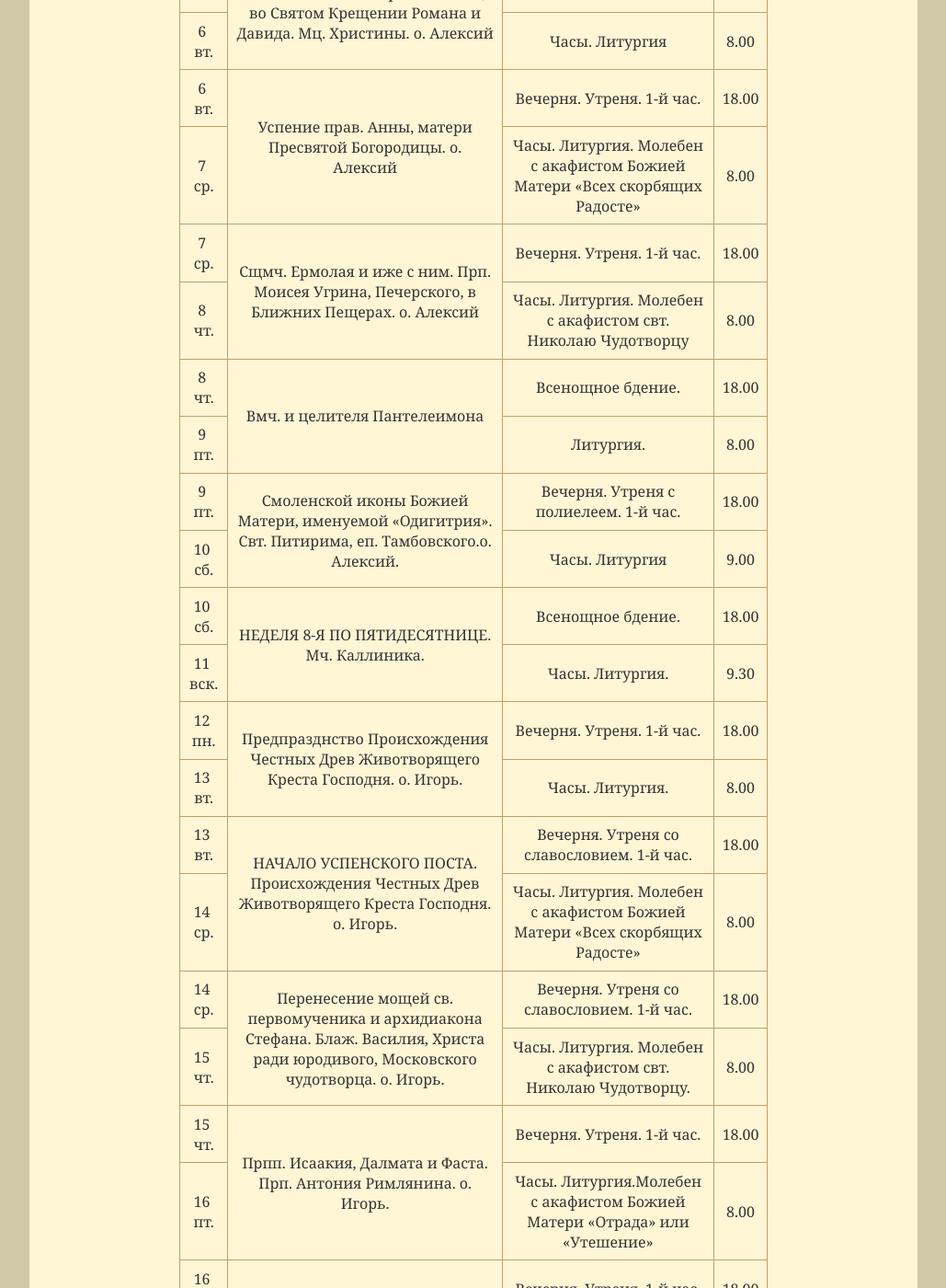
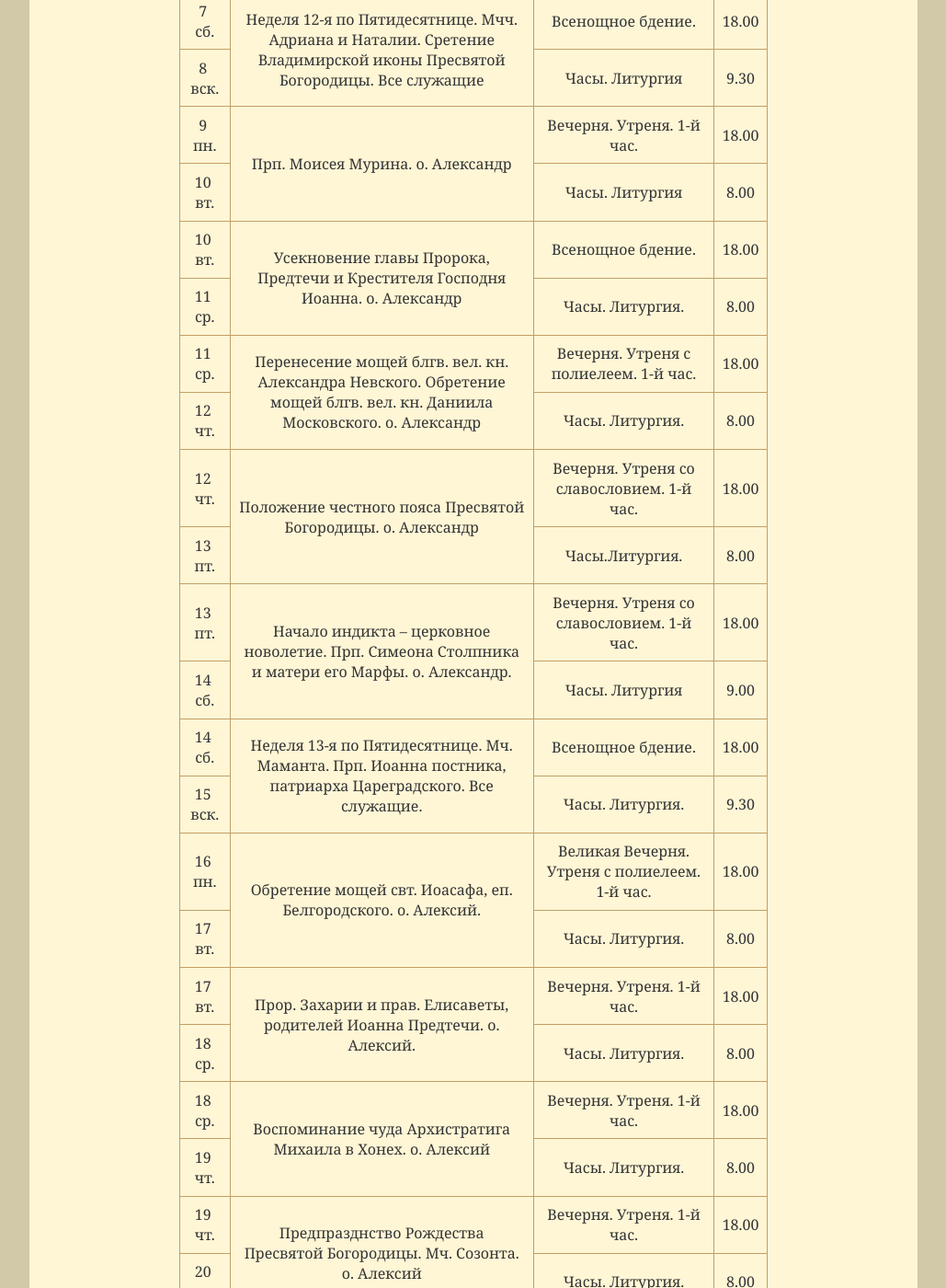
Before and after one commit to hramotradnoe/hramotradnoe.github.io, a Jekyll site: the page built from schedule/index.html, in a window 1280 px wide and 1400 px high, scrolled down 1079 px. Shown: the whole window at 92% size, without its empty margins (125-1154 px from the left). Built offline with Jekyll 4.4.1, drawn with Linux system fonts in a browser that asks for light colours; some of the changed text lies outside the part shown.

Commit message:
Update schedule.yml

```diff
--- a/_data/schedule.yml
+++ b/_data/schedule.yml
@@ -1,247 +1,211 @@
-period: Август 2019
-link: "https://docs.google.com/document/d/1aOl45NAOX2dWmtXuV4kqjdoE8w7YshkcBZo3Uer6uJ4/edit?usp=sharing"
+period: Сентябрь 2019
+link: "https://docs.google.com/document/d/1RKF7XSSm107b608HOYwbI34zX4qTqJGuyOcP-bhQ5kU/edit"
 timetable:
- - description : "Обретение мощей преподобного Серафима Саровского. о. Александр"
+ - description : "Попразднство Успения Пресвятой Богородицы. Ап. От 70-ти Фаддея. Мц. Вассы. о. Николай"
    services    :
-      - day   : 31&nbsp; ср.
+      - day   : 2&nbsp; пн.
         time  : '18.00'
-        title : "Великая вечерня. Утреня с полиелеем. 1-й час."
-      - day   : 1&nbsp; чт.
+        title : "Вечерня. Утреня. 1-й час."
+      - day   : 3&nbsp; вт.
         time  : '8.00'
-        title : "Часы. Литургия. Молебен с акафистом свт. Николаю Чудотворцу"
- - description : "Пророка Илии. о. Александр"
+        title : "Часы. Литургия"
+ - description : "Попразднство Успения Пресвятой Богородицы. Мч. Агафоника и иже с ним. Мч. Луппа. о. Николай"
    services    :
-      - day   : 1&nbsp; чт.
+      - day   : 3&nbsp; вт.
         time  : '18.00'
-        title : "Великая вечерня. Утреня с полиелеем. 1-й час."
-      - day   : 2&nbsp; пт.
+        title : "Вечерня. Утреня. 1-й час."
+      - day   : 4&nbsp; ср.
         time  : '8.00'
-        title : "Часы. Литургия. Молебен с акафистом Божией Матери «Отрада» или «Утешение»"
- - description : "Блгв. кн. Анны Кашинской. о. Александр"
+        title : "Часы. Литургия."
+ - description : "Отдание праздника  Успения Пресвятой Богородицы. о. Николай"
    services    :
-      - day   : 2&nbsp; пт.
+      - day   : 4&nbsp; ср.
         time  : '18.00'
-        title : "Вечерня. Утреня  с полиелеем. 1-й час."
-      - day   : 3&nbsp; сб.
+        title : "Вечерня. Утреня со славословием. 1-й час."
+      - day   : 5&nbsp; чт.
+        time  : '8.00'
+        title : "Часы. Литургия."
+ - description : "Перенесение мощей свт. Петра, митр. Киевского, Московского и всея Руси, чудотворца. Сщмч. Евтиха. о. Николай"
+   services    :
+      - day   : 5&nbsp; чт.
+        time  : '18.00'
+        title : "Вечерня. Утреня. 1-й час."
+      - day   : 6&nbsp; пт.
+        time  : '8.00'
+        title : "Часы. Литургия."
+ - description : "Перенесение мощей ап. Варфоломея. о. Николай"
+   services    :
+      - day   : 6&nbsp; пт.
+        time  : '18.00'
+        title : "Вечерня. Утреня. 1-й час."
+      - day   : 7&nbsp; сб.
         time  : '9.00'
         title : "Часы. Литургия"
-      - day   : 3&nbsp; сб.
-        time  : '16.30'
-        title : "Молебен с акафистом вмч. Пантелеимону"
- - description : "НЕДЕЛЯ 7-Я ПО ПЯТИДЕСЯТНИЦЕ. Мироносицы Марии Магдалины."
+ - description : "Неделя 12-я по Пятидесятнице. Мчч. Адриана и Наталии. Сретение Владимирской иконы Пресвятой Богородицы. Все служащие"
    services    :
-      - day   : 3&nbsp; сб.
+      - day   : 7&nbsp; сб.
         time  : '18.00'
         title : "Всенощное бдение."
-      - day   : 4&nbsp; вск.
+      - day   : 8&nbsp; вск.
         time  : '9.30'
         title : "Часы. Литургия"
- - description : "Мчч. Блгвв. кнн. Бориса и Глеба, во Святом Крещении Романа и Давида. Мц. Христины. о. Алексий"
+ - description : "Прп. Моисея Мурина. о. Александр"
    services    :
-      - day   : 5&nbsp; пн.
+      - day   : 9&nbsp; пн.
         time  : '18.00'
-        title : "Вечерня. Утреня  со славословием. 1-й час."
-      - day   : 6&nbsp; вт.
+        title : "Вечерня. Утреня. 1-й час."
+      - day   : 10&nbsp; вт.
         time  : '8.00'
         title : "Часы. Литургия"
- - description : "Успение прав. Анны, матери Пресвятой Богородицы. о. Алексий"
+ - description : "Усекновение главы Пророка, Предтечи и Крестителя Господня Иоанна. о. Александр"
    services    :
-      - day   : 6&nbsp; вт.
+      - day   : 10&nbsp; вт.
+        time  : '18.00'
+        title : "Всенощное бдение."
+      - day   : 11&nbsp; ср.
+        time  : '8.00'
+        title : "Часы. Литургия."
+ - description : "Перенесение мощей блгв. вел. кн. Александра Невского. Обретение мощей блгв. вел. кн. Даниила Московского. о. Александр"
+   services    :
+      - day   : 11&nbsp; ср.
+        time  : '18.00'
+        title : "Вечерня. Утреня с полиелеем. 1-й час."
+      - day   : 12&nbsp; чт.
+        time  : '8.00'
+        title : "Часы. Литургия."
+ - description : "Положение честного пояса Пресвятой Богородицы. о. Александр"
+   services    :
+      - day   : 12&nbsp; чт.
+        time  : '18.00'
+        title : "Вечерня. Утреня со славословием. 1-й час."
+      - day   : 13&nbsp; пт.
+        time  : '8.00'
+        title : "Часы.Литургия."
+ - description : "Начало индикта – церковное новолетие. Прп. Симеона Столпника и матери его Марфы. о. Александр."
+   services    :
+      - day   : 13&nbsp; пт.
+        time  : '18.00'
+        title : "Вечерня. Утреня со славословием. 1-й час."
+      - day   : 14&nbsp; сб.
+        time  : '9.00'
+        title : "Часы. Литургия"
+ - description : "Неделя 13-я по Пятидесятнице. Мч. Маманта. Прп. Иоанна постника, патриарха Цареградского. Все служащие."
+   services    :
+      - day   : 14&nbsp; сб.
+        time  : '18.00'
+        title : "Всенощное бдение."
+      - day   : 15&nbsp; вск.
+        time  : '9.30'
+        title : "Часы. Литургия."
+ - description : "Обретение мощей свт. Иоасафа, еп. Белгородского.  о. Алексий."
+   services    :
+      - day   : 16&nbsp; пн.
+        time  : '18.00'
+        title : "Великая Вечерня. Утреня с полиелеем. 1-й час."
+      - day   : 17&nbsp; вт.
+        time  : '8.00'
+        title : "Часы. Литургия."
+ - description : "Прор. Захарии и прав. Елисаветы, родителей Иоанна Предтечи.  о. Алексий."
+   services    :
+      - day   : 17&nbsp; вт.
         time  : '18.00'
         title : "Вечерня. Утреня. 1-й час."
-      - day   : 7&nbsp; ср.
+      - day   : 18&nbsp; ср.
         time  : '8.00'
-        title : "Часы. Литургия. Молебен с акафистом Божией Матери «Всех скорбящих Радосте»"
- - description : "Сщмч. Ермолая и иже с ним. Прп. Моисея Угрина, Печерского, в Ближних Пещерах. о. Алексий"
+        title : "Часы. Литургия."
+ - description : "Воспоминание чуда Архистратига Михаила в Хонех. о. Алексий"
    services    :
-      - day   : 7&nbsp; ср.
+      - day   : 18&nbsp; ср.
         time  : '18.00'
         title : "Вечерня. Утреня. 1-й час."
-      - day   : 8&nbsp; чт.
+      - day   : 19&nbsp; чт.
         time  : '8.00'
-        title : "Часы. Литургия. Молебен с акафистом свт. Николаю Чудотворцу"
- - description : "Вмч. и целителя Пантелеимона"
+        title : "Часы. Литургия."
+ - description : "Предпразднство Рождества Пресвятой Богородицы. Мч. Созонта.  о. Алексий"
    services    :
-      - day   : 8&nbsp; чт.
+      - day   : 19&nbsp; чт.
+        time  : '18.00'
+        title : "Вечерня. Утреня. 1-й час."
+      - day   : 20&nbsp; пт.
+        time  : '8.00'
+        title : "Часы. Литургия."
+ - description : "РОЖДЕСТВО ПРЕСВЯТОЙ БОГОРОДИЦЫ."
+   services    :
+      - day   : 20&nbsp; пт.
         time  : '18.00'
         title : "Всенощное бдение."
-      - day   : 9&nbsp; пт.
-        time  : '8.00'
-        title : "Литургия."
- - description : "Смоленской иконы Божией Матери, именуемой «Одигитрия». Свт. Питирима, еп. Тамбовского.о. Алексий."
-   services    :
-      - day   : 9&nbsp; пт.
-        time  : '18.00'
-        title : "Вечерня.  Утреня с полиелеем. 1-й час."
-      - day   : 10&nbsp; сб.
+      - day   : 21&nbsp; сб.
         time  : '9.00'
         title : "Часы. Литургия"
- - description : "НЕДЕЛЯ 8-Я ПО ПЯТИДЕСЯТНИЦЕ. Мч. Каллиника."
+ - description : "Неделя 14-я по Пятидесятнице, Пред Воздвижением, Праведных Богоотец Иоакима и Анны."
    services    :
-      - day   : 10&nbsp; сб.
+      - day   : 21&nbsp; сб.
         time  : '18.00'
         title : "Всенощное бдение."
-      - day   : 11&nbsp; вск.
+      - day   : 22&nbsp; вск.
         time  : '9.30'
+        title : "Часы. Литургия"
+ - description : "Прп. Силуана Афонского. о. Николай"
+   services    :
+      - day   : 23&nbsp; пн.
+        time  : '18.00'
+        title : "Вечерня. Утреня с полиелеем. 1-й час."
+      - day   : 24&nbsp; вт.
+        time  : '8.00'
+        title : "Часы. Литургия"
+ - description : "Отдание праздника Рождества Пресвятой Богородицы. о. Николай"
+   services    :
+      - day   : 24&nbsp; вт.
+        time  : '18.00'
+        title : "Вечерня.Утреня со славословием. 1-й час"
+      - day   : 25&nbsp; ср.
+        time  : '8.00'
+        title : "Часы. Литургия"
+ - description : "Предпразднство Воздвижения Честного и Животворящего Креста Господня. о. Николай"
+   services    :
+      - day   : 25&nbsp; ср.
+        time  : '18.00'
+        title : "Вечерня. Утреня. 1-й час"
+      - day   : 26&nbsp; чт.
+        time  : '8.00'
         title : "Часы. Литургия."
- - description : "Предпразднство Происхождения Честных Древ Животворящего Креста Господня. о. Игорь."
+ - description : "Всемирное Воздвижение Честного и Животворящего Креста Господня. о. Николай"
    services    :
-      - day   : 12&nbsp; пн.
+      - day   : 26&nbsp; чт.
+        time  : '18.00'
+        title : "Всенощное бдение."
+      - day   : 27&nbsp; пт.
+        time  : '8.00'
+        title : "Часы. Литургия."
+ - description : "Попразднство Воздвижения Креста. Вмч. Никиты. о. Николай."
+   services    :
+      - day   : 27&nbsp; пт.
+        time  : '18.00'
+        title : " Вечерня. Утреня. 1-й час."
+      - day   : 28&nbsp; сб.
+        time  : '8.00'
+        title : "Часы. Литургия."
+ - description : "Неделя 15-я по Пятидесятнице, Вмц. Евфимии всехвальной."
+   services    :
+      - day   : 28&nbsp; сб.
+        time  : '18.00'
+        title : "Всенощное бдение."
+      - day   : 29&nbsp; вск.
+        time  : '9.30'
+        title : "Часы. Литургия"
+ - description : "Мцц. Веры, Надежды, Любови и матери их Софии. о. Александр"
+   services    :
+      - day   : 29&nbsp; вск.
+        time  : '18.00'
+        title : "Вечерня. Утреня с полиелеем. 1-й час"
+      - day   : 30&nbsp; пн.
+        time  : '8.00'
+        title : "Часы. Литургия"
+ - description : "Прп. Евмения, епископа Гортинского. о. Александр"
+   services    :
+      - day   : 30&nbsp; пн.
         time  : '18.00'
         title : "Вечерня. Утреня. 1-й час."
-      - day   : 13&nbsp; вт.
+      - day   : 1&nbsp; вт.
         time  : '8.00'
         title : "Часы. Литургия."
- - description : "НАЧАЛО УСПЕНСКОГО ПОСТА. Происхождения Честных Древ Животворящего Креста Господня. о. Игорь."
-   services    :
-      - day   : 13&nbsp; вт.
-        time  : '18.00'
-        title : "Вечерня. Утреня  со славословием. 1-й час."
-      - day   : 14&nbsp; ср.
-        time  : '8.00'
-        title : "Часы. Литургия. Молебен с акафистом Божией Матери «Всех скорбящих Радосте»"
- - description : "Перенесение мощей св. первомученика и архидиакона Стефана. Блаж. Василия, Христа ради юродивого, Московского чудотворца. о. Игорь."
-   services    :
-      - day   : 14&nbsp; ср.
-        time  : '18.00'
-        title : "Вечерня. Утреня  со славословием. 1-й час."
-      - day   : 15&nbsp; чт.
-        time  : '8.00'
-        title : "Часы. Литургия. Молебен с акафистом свт. Николаю Чудотворцу."
- - description : "Прпп. Исаакия, Далмата и Фаста. Прп. Антония Римлянина. о. Игорь."
-   services    :
-      - day   : 15&nbsp; чт.
-        time  : '18.00'
-        title : " Вечерня. Утреня. 1-й час."
-      - day   : 16&nbsp; пт.
-        time  : '8.00'
-        title : "Часы. Литургия.Молебен с акафистом Божией Матери «Отрада» или «Утешение»"
- - description : "Свв. семи отроков, иже во Ефесе. о. Игорь."
-   services    :
-      - day   : 16&nbsp; пт.
-        time  : '18.00'
-        title : "Вечерня. Утреня. 1-й час."
-      - day   : 17&nbsp; сб.
-        time  : '9.00'
-        title : "Часы. Литургия"
-      - day   : 17&nbsp; сб.
-        time  : '16.30'
-        title : "Молебен с акафистом вмч. Пантелеимону"
- - description : "НЕДЕЛЯ 9-Я ПО ПЯТИДЕСЯТНИЦЕ. Предпразднство Преображения Господня."
-   services    :
-      - day   : 17&nbsp; сб.
-        time  : '18.00'
-        title : "Всенощное бдение."
-      - day   : 18&nbsp; вск.
-        time  : '9.30'
-        title : "Часы. Литургия"
- - description : "ПРЕОБРАЖЕНИЕ ГОСПОДА И БОГА И СПАСА НАШЕГО ИИСУСА ХРИСТА."
-   services    :
-      - day   : 18&nbsp; вск.
-        time  : '18.00'
-        title : "Всенощное бдение."
-      - day   : 19&nbsp; пн.
-        time  : '8.00'
-        title : "Часы. Литургия"
- - description : "Обретение мощей свт. Митрофана, еп. Воронежского. о. Александр"
-   services    :
-      - day   : 19&nbsp; пн.
-        time  : '18.00'
-        title : "Вечерня.Утреня с полиелеем. 1-й час"
-      - day   : 20&nbsp; вт.
-        time  : '8.00'
-        title : "Часы. Литургия"
- - description : "Попразднство Преображения Господня. Свт. Емилиана исп., еп. Кизического. Перенесение мощей прпп. Зосимы и Савватия Соловецких о. Александр."
-   services    :
-      - day   : 20&nbsp; вт.
-        time  : '18.00'
-        title : "Вечерня. Утреня со славословием. 1-й час"
-      - day   : 21&nbsp; ср.
-        time  : '8.00'
-        title : "Часы. Литургия. Молебен с акафистом Божией Матери «Всех скорбящих Радосте»"
- - description : "Попразднство Преображения Господня. Ап. Матфия. о. Александр."
-   services    :
-      - day   : 21&nbsp; ср.
-        time  : '18.00'
-        title : "Вечерня. Утреня  с полиелеем. 1-й час."
-      - day   : 22&nbsp; чт.
-        time  : '8.00'
-        title : "Часы. Литургия. Молебен с акафистом свт. Николаю Чудотворцу"
- - description : "Попразднство Преображения Господня. Мч. архидиакона Лаврентия. о. Александр."
-   services    :
-      - day   : 22&nbsp; чт.
-        time  : '18.00'
-        title : " Вечерня. Утреня. 1-й час."
-      - day   : 23&nbsp; пт.
-        time  : '8.00'
-        title : "Часы. Литургия.Молебен с акафистом Божией Матери «Отрада» или «Утешение»"
- - description : "Попразднство Преображения Господня. Мч. архидиакона Евпла. о. Александр."
-   services    :
-      - day   : 23&nbsp; пт.
-        time  : '18.00'
-        title : "Вечерня. Утреня. 1-й час."
-      - day   : 24&nbsp; сб.
-        time  : '9.00'
-        title : "Часы. Литургия"
-      - day   : 24&nbsp; сб.
-        time  : '16.30'
-        title : "Молебен с акафистом вмч. Пантелеимону"
- - description : "НЕДЕЛЯ 10-Я ПО ПЯТИДЕСЯТНИЦЕ. Попразднство Преображения Господня. Свт. Тихона, еп. Воронежского, Задонского чудотворца."
-   services    :
-      - day   : 24&nbsp; сб.
-        time  : '18.00'
-        title : "Всенощное бдение."
-      - day   : 25&nbsp; вск.
-        time  : '9.30'
-        title : "Часы. Литургия"
- - description : "Предпразднство Успения Пресвятой Богородицы. Перенесение мощей прп. Феодосия Печерского."
-   services    :
-      - day   : 26&nbsp; пн.
-        time  : '18.00'
-        title : "Вечерня.Утреня. 1-й час"
-      - day   : 27&nbsp; вт.
-        time  : '8.00'
-        title : "Часы. Литургия"
- - description : "УСПЕНИЕ ПРЕСВЯТОЙ ВЛАДЫЧИЦЫ НАШЕЙ БОГОРОДИЦЫ И ПРИСНОДЕВЫ МАРИИ."
-   services    :
-      - day   : 27&nbsp; вт.
-        time  : '18.00'
-        title : "Всенощное бдение. Чин погребения Плащаницы"
-      - day   : 28&nbsp; ср.
-        time  : '8.00'
-        title : "Часы. Литургия. Молебен с акафистом Божией Матери «Всех скорбящих Радосте»"
- - description : "Попразднство Успения Пресвятой Богородицы. Перенесение из Едессы в Константинополь Нерукотворенного Образа Господа Иисуса Христа. о. Алексий."
-   services    :
-      - day   : 28&nbsp; ср.
-        time  : '18.00'
-        title : "Вечерня. Утреня. 1-й час."
-      - day   : 29&nbsp; чт.
-        time  : '8.00'
-        title : "Часы. Литургия. Молебен с акафистом свт. Николаю Чудотворцу"
- - description : "Попразднство Успения Пресвятой Богородицы. Мч. Мирона. о. Алексий."
-   services    :
-      - day   : 29&nbsp; чт.
-        time  : '18.00'
-        title : " Вечерня. Утреня. 1-й час."
-      - day   : 30&nbsp; пт.
-        time  : '8.00'
-        title : "Часы. Литургия.Молебен с акафистом Божией Матери «Отрада» или «Утешение»"
- - description : "Попразднство Успения Пресвятой Богородицы. Мчч. Флора и Лавра. о. Алексий."
-   services    :
-      - day   : 30&nbsp; пт.
-        time  : '18.00'
-        title : "Вечерня. Утреня. 1-й час."
-      - day   : 31&nbsp; сб.
-        time  : '9.00'
-        title : "Часы. Литургия"
-      - day   : 31&nbsp; сб.
-        time  : '16.30'
-        title : "Молебен с акафистом вмч. Пантелеимону"
- - description : "НЕДЕЛЯ 11-Я ПО ПЯТИДЕСЯТНИЦЕ."
-   services    :
-      - day   : 31&nbsp; сб.
-        time  : '18.00'
-        title : "Всенощное бдение."
-      - day   : 1&nbsp; вск.
-        time  : '9.30'
-        title : "Часы. Литургия"
```
